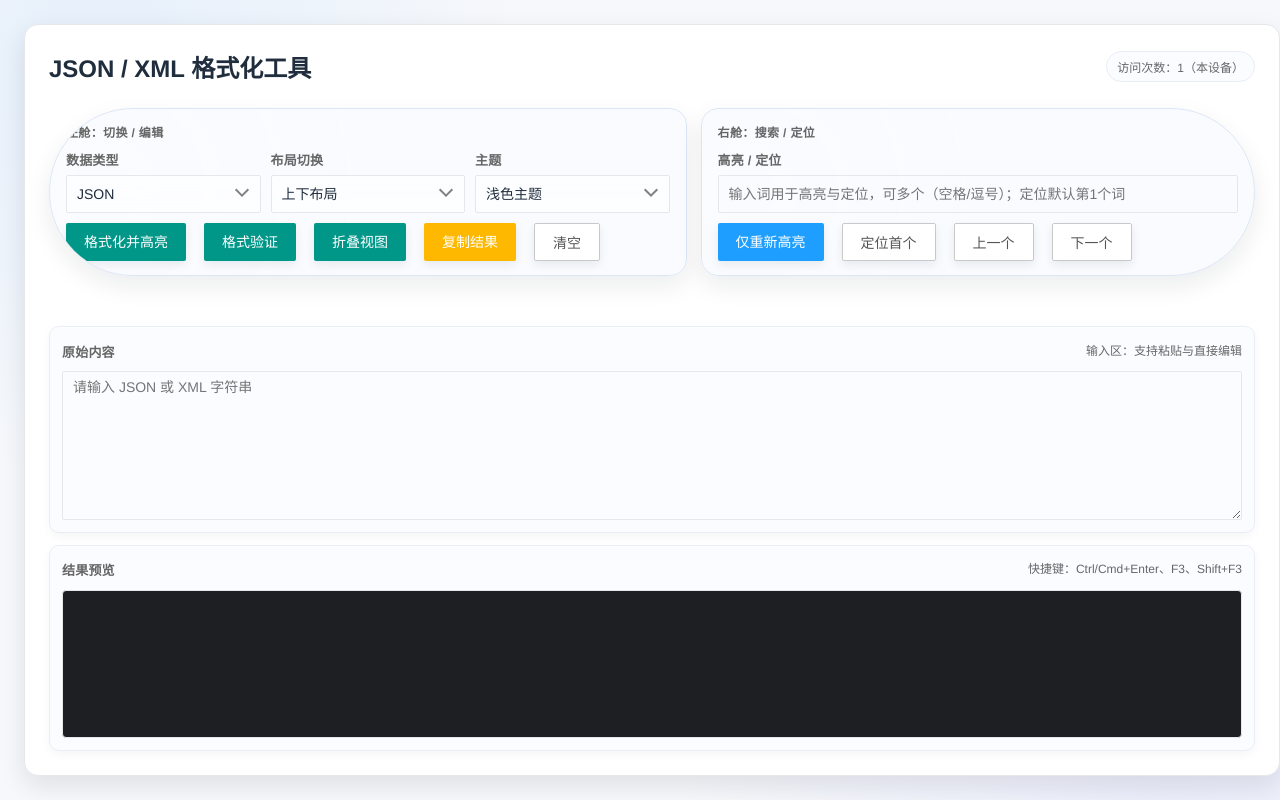
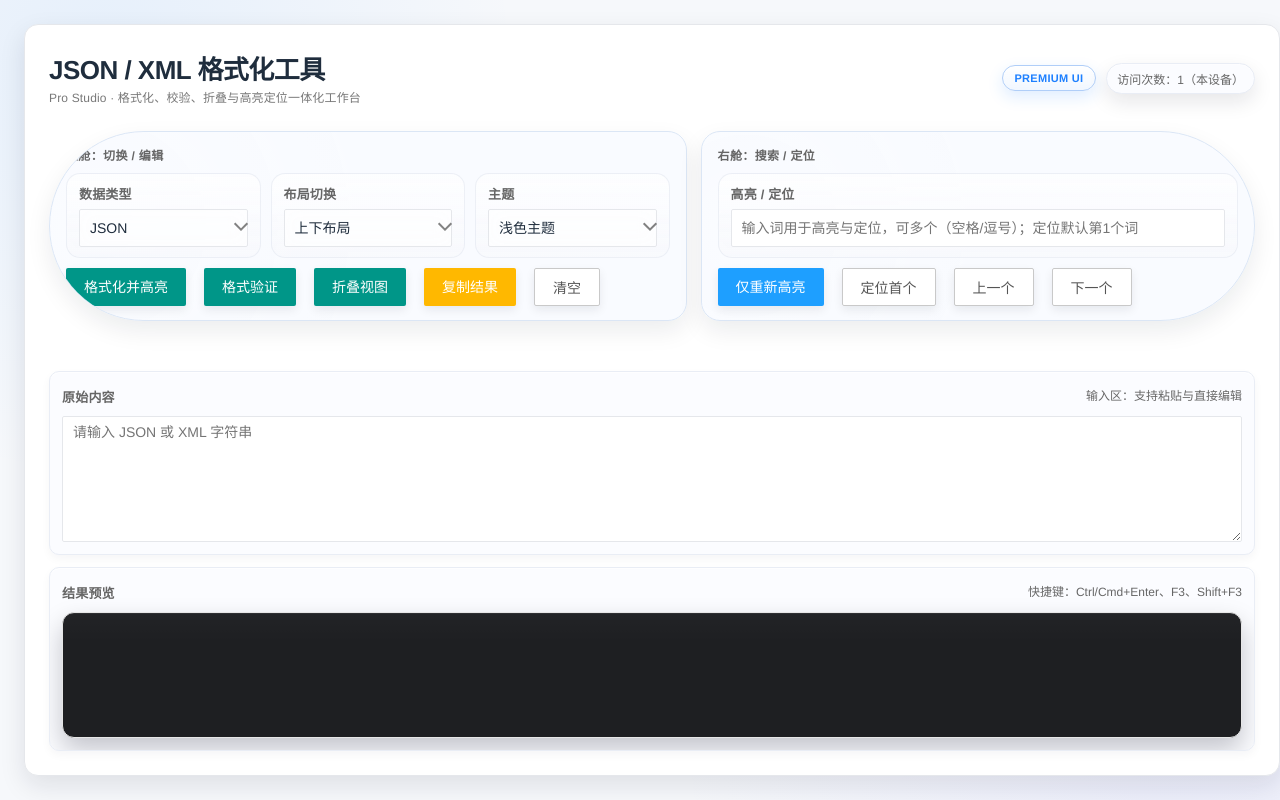
Before and after one commit to lixin1994java/lx-pro, a web app: page /pages/formatter.html in a window 1280 px wide. Run offline with its HTML, style and script files only (its server is not run), Linux system fonts and the light colour scheme; data that the repository does not hold is empty.

Commit message:
style(formatter): refine premium visual hierarchy
Co-authored-by: lixin1994java <lixin1994java@users.noreply.github.com>

```diff
--- a/lxproject/lx-manager/lx-manager-web/src/main/resources/static/pages/formatter.html
+++ b/lxproject/lx-manager/lx-manager-web/src/main/resources/static/pages/formatter.html
@@ -172,11 +172,47 @@
             margin-bottom: 18px;
         }
 
+        .title-block {
+            display: flex;
+            flex-direction: column;
+            gap: 4px;
+            min-width: 0;
+        }
+
         .tool-title {
             margin-bottom: 0;
-            font-size: 24px;
-            font-weight: 600;
+            font-size: 26px;
+            font-weight: 700;
             color: var(--title-color);
+            letter-spacing: -0.02em;
+        }
+
+        .title-sub {
+            color: var(--label-color);
+            font-size: 12px;
+            letter-spacing: 0.16px;
+            line-height: 1.45;
+            opacity: 0.88;
+        }
+
+        .title-meta {
+            display: flex;
+            align-items: center;
+            gap: 10px;
+            flex-shrink: 0;
+        }
+
+        .title-badge {
+            border: 1px solid color-mix(in srgb, var(--primary) 28%, var(--panel-border));
+            border-radius: 999px;
+            padding: 6px 12px;
+            font-size: 11px;
+            font-weight: 700;
+            letter-spacing: 0.28px;
+            text-transform: uppercase;
+            color: var(--primary);
+            background: linear-gradient(180deg, rgba(255, 255, 255, 0.88), rgba(236, 244, 255, 0.74));
+            box-shadow: inset 0 1px 0 rgba(255, 255, 255, 0.72), 0 6px 16px rgba(30, 128, 255, 0.14);
         }
 
         .visit-stat {
@@ -187,6 +223,7 @@
             border-radius: 999px;
             background: var(--panel-bg);
             white-space: nowrap;
+            box-shadow: inset 0 1px 0 rgba(255, 255, 255, 0.6), 0 8px 20px rgba(15, 23, 42, 0.1);
         }
 
         .tool-row {
@@ -259,6 +296,17 @@
             flex-direction: column;
             gap: 6px;
             min-width: 0;
+            border: 1px solid color-mix(in srgb, var(--panel-border) 82%, transparent);
+            border-radius: 14px;
+            padding: 10px 12px;
+            background: linear-gradient(180deg, rgba(255, 255, 255, 0.72), rgba(247, 248, 252, 0.56));
+            transition: border-color 220ms ease, box-shadow 220ms ease, transform 220ms ease;
+        }
+
+        .control-item:hover {
+            border-color: var(--panel-border-hover);
+            box-shadow: 0 10px 20px rgba(15, 23, 42, 0.08);
+            transform: translateY(-1px);
         }
 
         .control-item.select-item {
@@ -432,7 +480,7 @@
         .layui-input,
         .layui-textarea,
         .layui-form-select .layui-input {
-            background: var(--card);
+            background: var(--card-bg);
             color: var(--title-color);
             border-color: var(--border, #e5e7eb);
         }
@@ -470,7 +518,7 @@
         .result-box {
             margin-top: 0;
             border: 1px solid var(--result-border);
-            border-radius: 4px;
+            border-radius: 12px;
             background: var(--result-bg);
             color: var(--result-fg);
             min-height: 0;
@@ -484,11 +532,25 @@
             transition: border-color 180ms ease, box-shadow 180ms ease;
             flex: 1;
             height: 100%;
+            box-shadow: inset 0 1px 0 rgba(255, 255, 255, 0.06), 0 12px 26px rgba(2, 6, 23, 0.22);
+            background-image: linear-gradient(180deg, rgba(255, 255, 255, 0.02), transparent 24%);
         }
 
         .result-box:hover {
             border-color: var(--result-hover-border);
-            box-shadow: var(--result-hover-shadow);
+            box-shadow: var(--result-hover-shadow), inset 0 1px 0 rgba(255, 255, 255, 0.08);
+        }
+
+        [data-theme="dark"] .control-item {
+            background: linear-gradient(180deg, rgba(58, 58, 60, 0.62), rgba(44, 44, 46, 0.5));
+            border-color: rgba(99, 99, 102, 0.62);
+        }
+
+        [data-theme="dark"] .title-badge {
+            background: linear-gradient(180deg, rgba(94, 162, 255, 0.32), rgba(94, 162, 255, 0.18));
+            border-color: rgba(94, 162, 255, 0.44);
+            color: #d7e9ff;
+            box-shadow: inset 0 1px 0 rgba(255, 255, 255, 0.08), 0 8px 20px rgba(94, 162, 255, 0.22);
         }
 
         .result-box.fold-mode {
@@ -647,6 +709,11 @@
                 align-items: flex-start;
             }
 
+            .title-meta {
+                width: 100%;
+                justify-content: space-between;
+            }
+
             .orb-fields {
                 grid-template-columns: 1fr;
             }
@@ -675,8 +742,14 @@
 <body>
 <div class="tool-card">
     <div class="title-row">
-        <h1 class="tool-title">JSON / XML 格式化工具</h1>
-        <div id="visitStat" class="visit-stat">访问次数：--</div>
+        <div class="title-block">
+            <h1 class="tool-title">JSON / XML 格式化工具</h1>
+            <div class="title-sub">Pro Studio · 格式化、校验、折叠与高亮定位一体化工作台</div>
+        </div>
+        <div class="title-meta">
+            <span class="title-badge">Premium UI</span>
+            <div id="visitStat" class="visit-stat">访问次数：--</div>
+        </div>
     </div>
     <div class="command-orbs">
         <section class="orb-panel orb-left">
```
Also changed, not shown: docs/formatter.html (+80 -3 lines).
